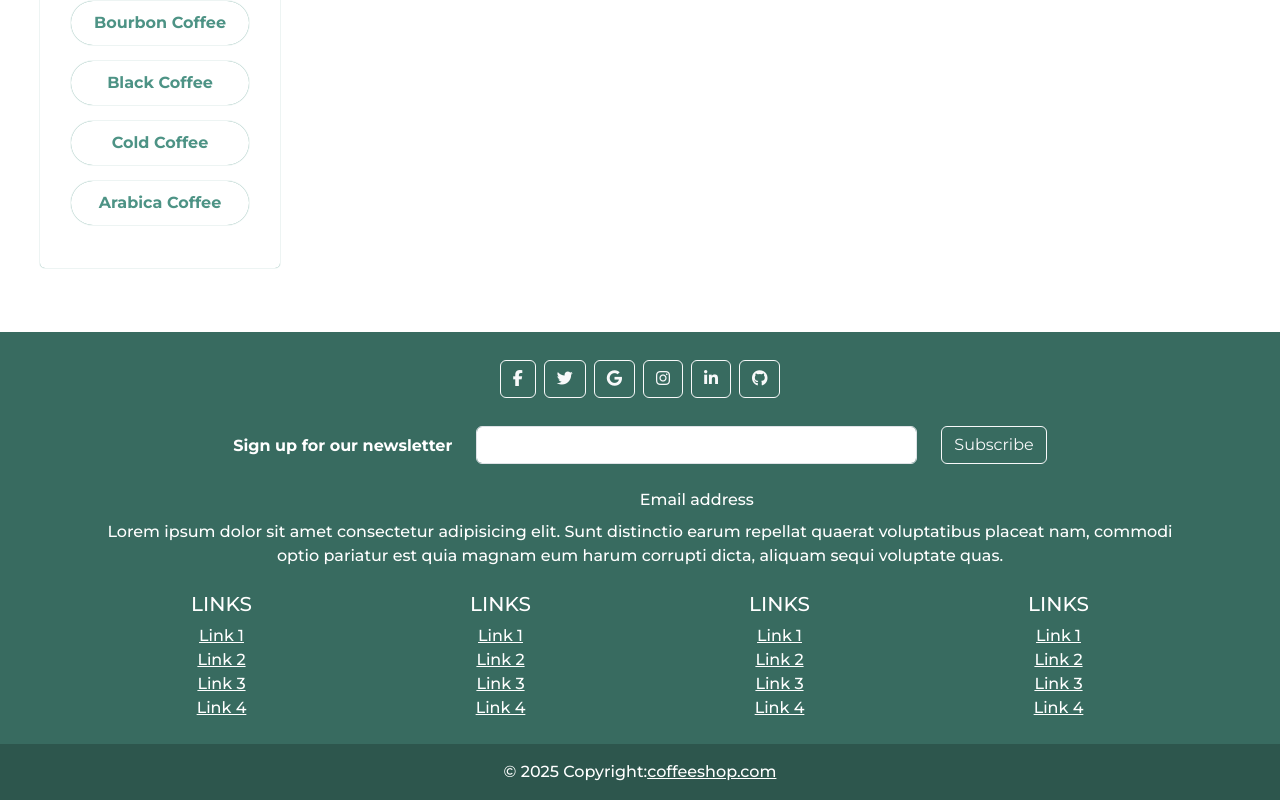
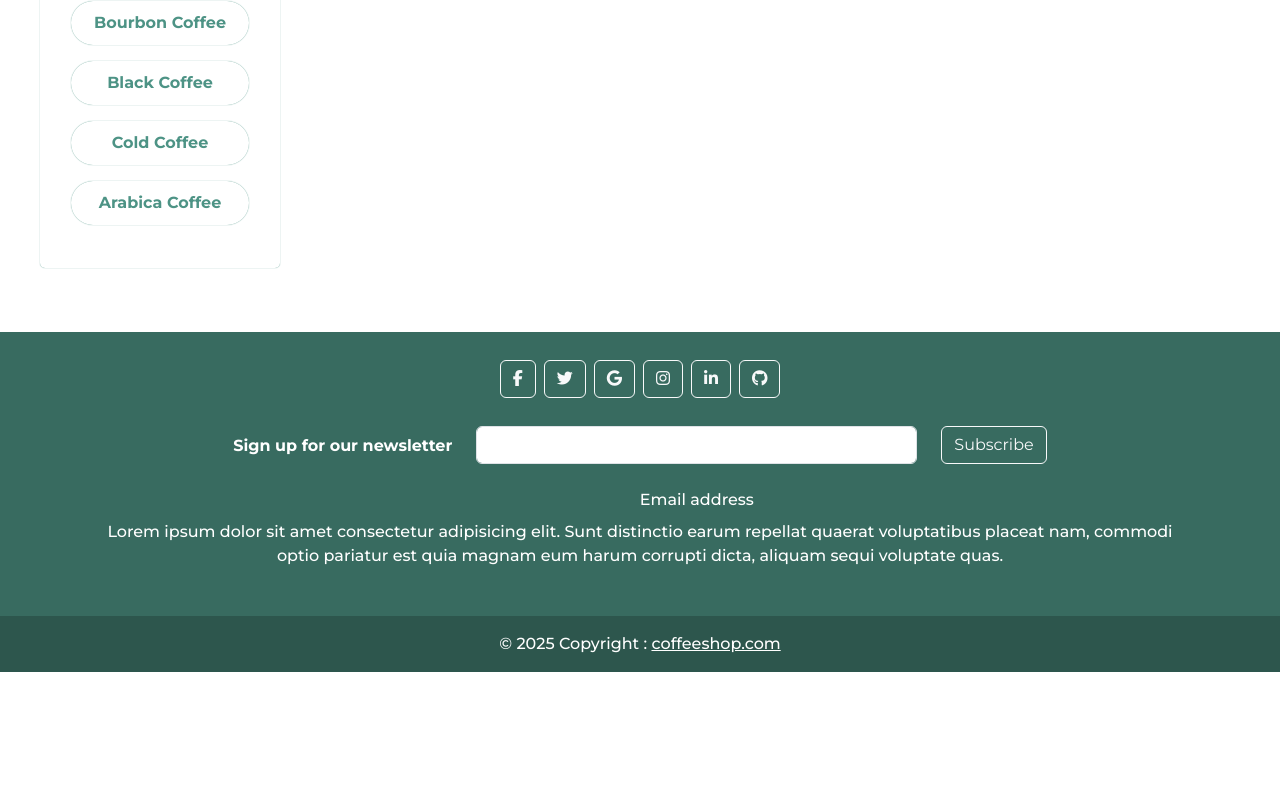
Before and after one commit to suraj-raj01/CoffeShop, a React (Vite) app in the folder Frontend/: page / in a window 1280 px wide. Shown: the part 382-1182 px from the top of the page. After the commit the page ends 1054 px from the top, so only its background shows below. Built offline with nearby package versions, Linux system fonts and the light colour scheme.

Commit message:
Frontend-footer

```diff
--- a/Frontend/src/Components/Footer.jsx
+++ b/Frontend/src/Components/Footer.jsx
@@ -71,7 +71,34 @@ const Footer = () => {
 
         <section className=''>
           <MDBRow>
-            <MDBCol lg='3' md='6' className='mb-4 mb-md-0'>
+            {/* <MDBCol lg='3' md='6' className='mb-4 mb-md-0'>
+              <h5 className='text-uppercase'>Links</h5>
+
+              <ul className='list-unstyled mb-0'>
+                <li>
+                  <a href='#!' className='text-white'>
+                    Link 1
+                  </a>
+                </li>
+                <li>
+                  <a href='#!' className='text-white'>
+                    Link 2
+                  </a>
+                </li>
+                <li>
+                  <a href='#!' className='text-white'>
+                    Link 3
+                  </a>
+                </li>
+                <li>
+                  <a href='#!' className='text-white'>
+                    Link 4
+                  </a>
+                </li>
+              </ul>
+            </MDBCol> */}
+
+            {/* <MDBCol lg='3' md='6' className='mb-4 mb-md-0'>
               <h5 className='text-uppercase'>Links</h5>
 
               <ul className='list-unstyled mb-0'>
@@ -123,9 +150,9 @@ const Footer = () => {
                   </a>
                 </li>
               </ul>
-            </MDBCol>
+            </MDBCol> */}
 
-            <MDBCol lg='3' md='6' className='mb-4 mb-md-0'>
+            {/* <MDBCol lg='3' md='6' className='mb-4 mb-md-0'>
               <h5 className='text-uppercase'>Links</h5>
 
               <ul className='list-unstyled mb-0'>
@@ -150,41 +177,13 @@ const Footer = () => {
                   </a>
                 </li>
               </ul>
-            </MDBCol>
-
-            <MDBCol lg='3' md='6' className='mb-4 mb-md-0'>
-              <h5 className='text-uppercase'>Links</h5>
-
-              <ul className='list-unstyled mb-0'>
-                <li>
-                  <a href='#!' className='text-white'>
-                    Link 1
-                  </a>
-                </li>
-                <li>
-                  <a href='#!' className='text-white'>
-                    Link 2
-                  </a>
-                </li>
-                <li>
-                  <a href='#!' className='text-white'>
-                    Link 3
-                  </a>
-                </li>
-                <li>
-                  <a href='#!' className='text-white'>
-                    Link 4
-                  </a>
-                </li>
-              </ul>
-            </MDBCol>
+            </MDBCol> */}
           </MDBRow>
         </section>
       </MDBContainer>
 
       <div className='text-center p-3' style={{ backgroundColor: 'rgba(0, 0, 0, 0.2)' }}>
-        © 2025 Copyright:
-        <a className='text-white' href='https://mdbootstrap.com/'>
+        © 2025 Copyright : <a className='text-white' href='https://coffe-shop-blush.vercel.app'>
           coffeeshop.com
         </a>
       </div>
```
